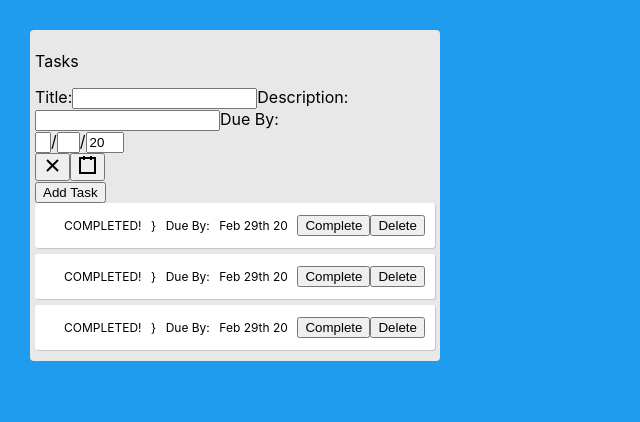
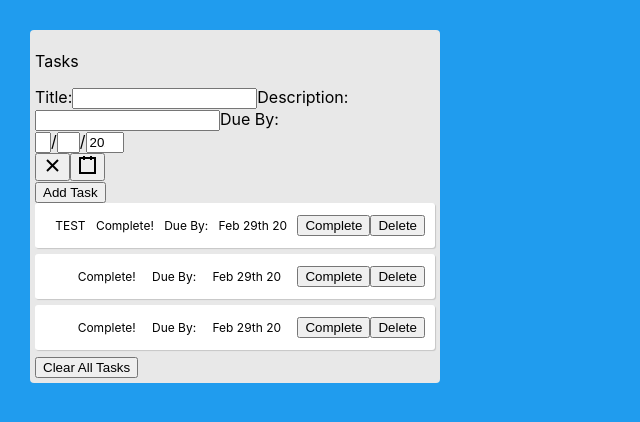
Before and after one commit to fatimaaltaf/todo-list-th, a React (Create React App) app: page / in a window 1280 px wide. Shown: the top 422 px of the page, without its empty margins (0-640 px from the left). Built offline with nearby package versions, Linux system fonts and the light colour scheme.

Commit message:
task list connect with form

```diff
--- a/src/App.js
+++ b/src/App.js
@@ -7,20 +7,22 @@ function App() {
 
   const [taskList, setTaskList] = useState([
       { text: "Learn about React",
-        description: "",
+        description: "TEST",
         isCompleted: false
      },
       { text: "Meet friend for lunch",
+      description: "",
       isCompleted: false
      },
       { text: "Build really cool todo app",
+      description: "",
       isCompleted: false
     }
   ])
 
   // Allows to add new task
-  const addTask = (text) => {
-    const newTask = [...taskList, {text}]
+  const addTask = (text, description) => {
+    const newTask = [...taskList, {text, description}]
     setTaskList(newTask)
   }
 
@@ -59,6 +61,7 @@ function App() {
           deleteTask={deleteTask}
         />
         ))}
+        <button onSubmit={clearTaskList}>Clear All Tasks</button>
       </div>
     </div>
   );
--- a/src/components/TaskList.js
+++ b/src/components/TaskList.js
@@ -13,11 +13,11 @@ function TaskList(props) {
       <section>{task.title}</section>
       <section>{task.description}</section>
       {task.isCompleted ? (
-              <p className="pending">PENDING</p>
+              <p className="pending">Pending</p>
             ) : (
-              <p className="completed">COMPLETED!</p>
-            )} }
-      <section className="finishBy">Due By:</section>
+              <p className="completed">Complete!</p>
+            )}
+      <section className="dueBy">Due By:</section>
             {moment(task.dueBy).format("MMM Do YY")}
       <div>
         <button onClick={() => completeTask(index)}>Complete</button>
```
